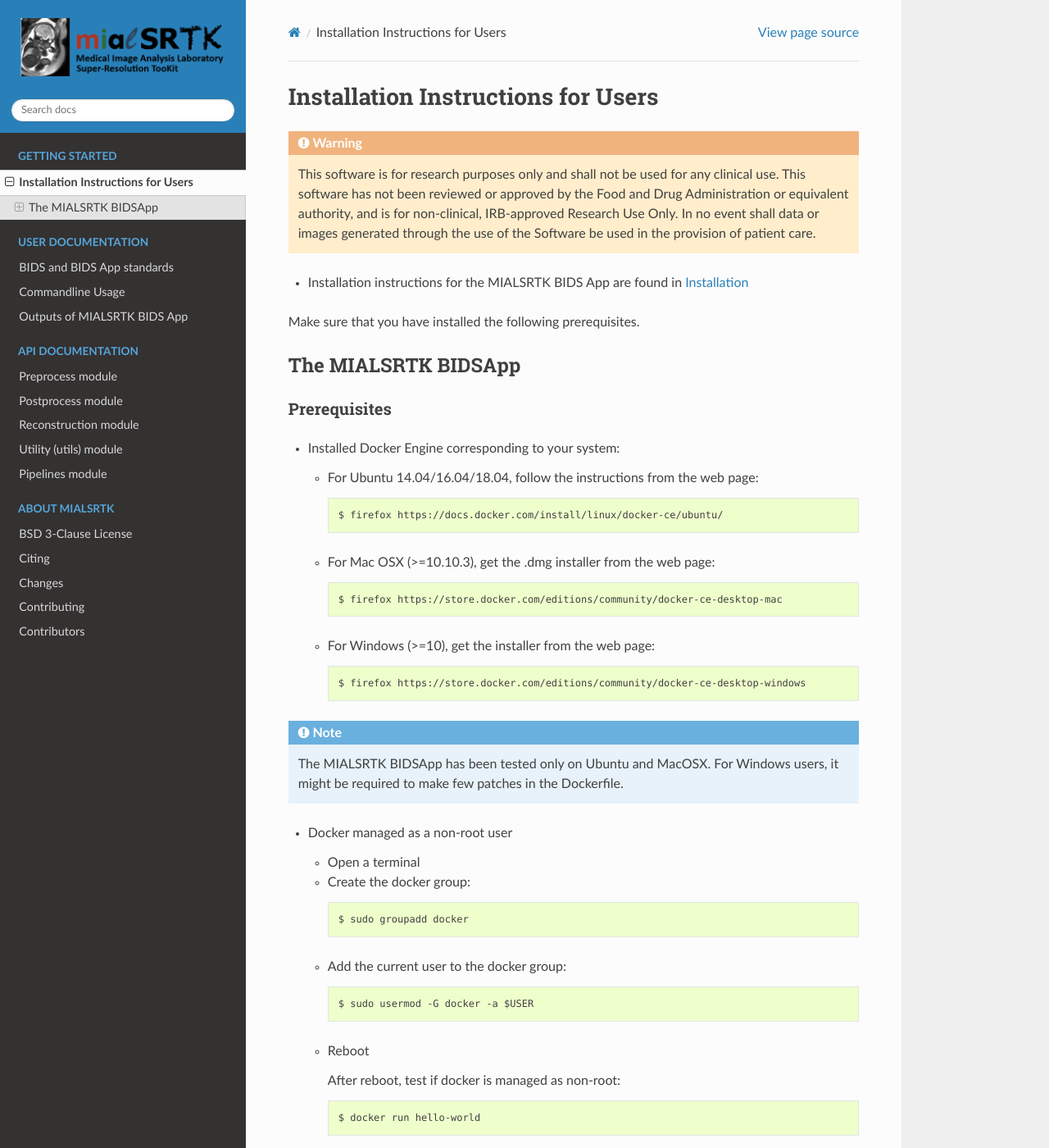
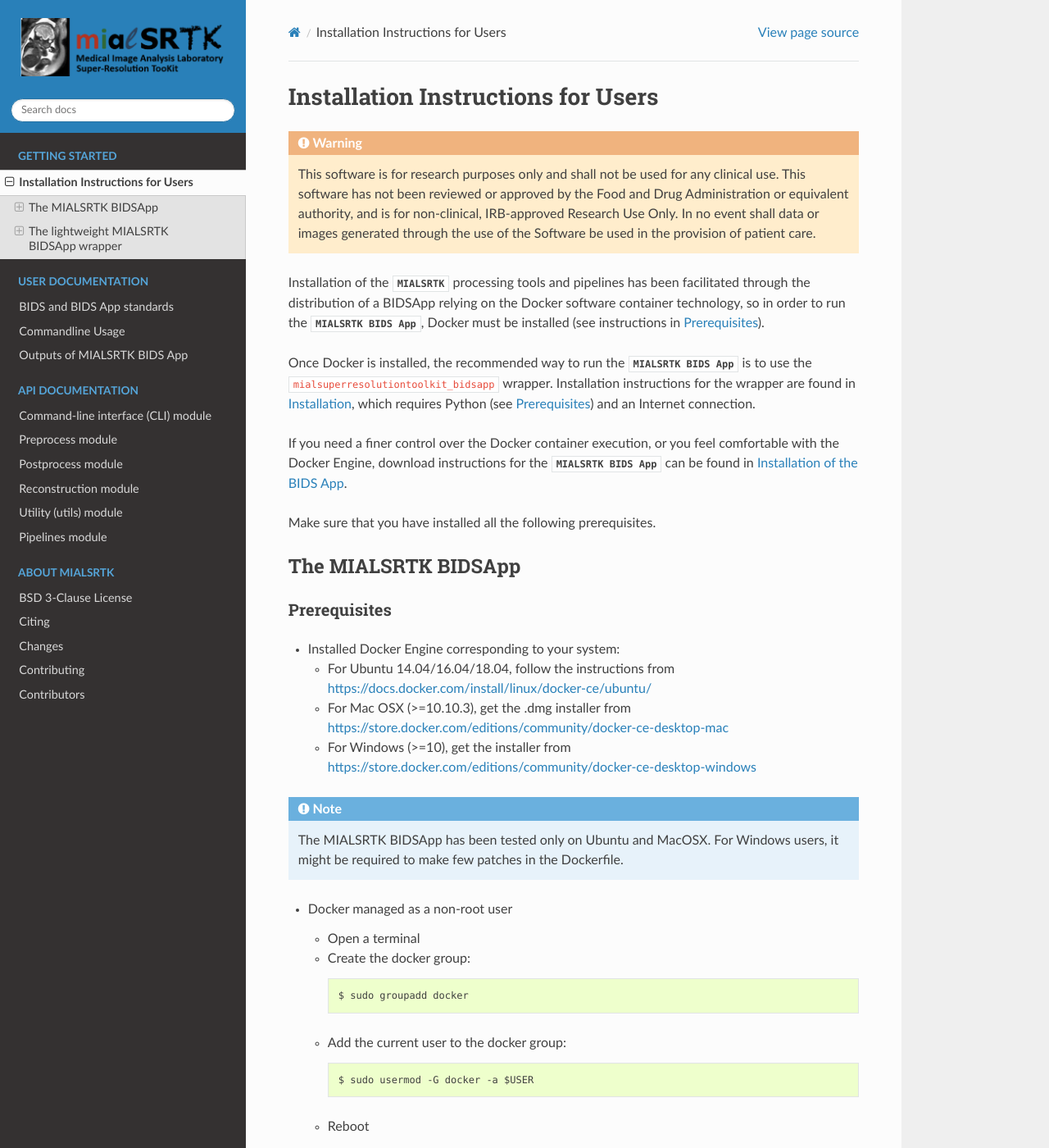
Before and after one commit to Medical-Image-Analysis-Laboratory/mialsuperresolutiontoolkit, a Sphinx documentation site: the page built from documentation/installation.rst, in a window 1280 px wide and 1400 px high. Shown: the whole window at 82% size. Built offline with Sphinx 7.4.7 and the Read the Docs theme 2.0.0, drawn with Linux system fonts in a browser that asks for light colours; the version number could not be read and is left out; some of the changed text lies outside the part shown.

Commit message:
DOC: updated installation / usage for wrapper and add new api_cli.rst

```diff
--- /dev/null
+++ b/documentation/api_commandlineinterface.rst
@@ -0,0 +1,8 @@
+.. _apidoc_cli:
+
+************************************
+Command-line interface (CLI) module
+************************************
+
+.. automodule:: pymialsrtk.cli.mialsuperresolutiontoolkit_bidsapp
+   :members:
--- a/documentation/index.rst
+++ b/documentation/index.rst
@@ -107,6 +107,7 @@
    :maxdepth: 5
    :caption: API Documentation
 
+   api_commandlineinterface
    api_preprocess
    api_postprocess
    api_reconstruction
--- a/documentation/installation.rst
+++ b/documentation/installation.rst
@@ -11,35 +11,32 @@
              or images generated through the use of the Software be used in the
              provision of patient care.
 
+Installation of the `MIALSRTK` processing tools and pipelines has been facilitated through the distribution of a BIDSApp relying on
+the Docker software container technology, so in order to run the `MIALSRTK BIDS App`, Docker must be installed (see instructions in :ref:`manual-install-docker`).
 
-* Installation instructions for the MIALSRTK BIDS App are found in :ref:`manual-install-bidsapp`
+Once Docker is installed, the recommended way to run the `MIALSRTK BIDS App` is to use the ``mialsuperresolutiontoolkit_bidsapp`` wrapper.
+Installation instructions for the wrapper are found in :ref:`manual-install-wrapper`, which requires Python (see :ref:`manual-install-python`) and an Internet connection.
 
-..
-	The steps to add the NeuroDebian repository are explained here::
+If you need a finer control over the Docker container execution, or you feel comfortable with the Docker Engine, download instructions for the `MIALSRTK BIDS App` can be found in :ref:`manual-install-bidsapp`.
 
-		$ firefox http://neuro.debian.net/
+Make sure that you have installed all the following prerequisites.
 
-Make sure that you have installed the following prerequisites.
 
 The MIALSRTK BIDSApp
 ===============================
+
+.. _manual-install-docker:
 
 Prerequisites
 -------------
 
 * Installed Docker Engine corresponding to your system:
 
-  * For Ubuntu 14.04/16.04/18.04, follow the instructions from the web page::
+  * For Ubuntu 14.04/16.04/18.04, follow the instructions from https://docs.docker.com/install/linux/docker-ce/ubuntu/
 
-    $ firefox https://docs.docker.com/install/linux/docker-ce/ubuntu/
+  * For Mac OSX (>=10.10.3), get the .dmg installer from https://store.docker.com/editions/community/docker-ce-desktop-mac
 
-  * For Mac OSX (>=10.10.3), get the .dmg installer from the web page::
-
-    $ firefox https://store.docker.com/editions/community/docker-ce-desktop-mac
-
-  * For Windows (>=10), get the installer from the web page::
-
-    $ firefox https://store.docker.com/editions/community/docker-ce-desktop-windows
+  * For Windows (>=10), get the installer from https://store.docker.com/editions/community/docker-ce-desktop-windows
 
 .. note:: The MIALSRTK BIDSApp has been tested only on Ubuntu and MacOSX. For Windows users, it might be required to make few patches in the Dockerfile.
 
@@ -65,10 +62,8 @@
 
 .. _manual-install-bidsapp:
 
-Installation
----------------------------------------
-
-Installation of the MIALSRTK pipeline has been facilitated through the distribution of a BIDSApp relying on the Docker software container technology.
+Installation of the BIDS App
+-----------------------------
 
 * Open a terminal
 
@@ -82,10 +77,37 @@
 
   $ docker images
 
-You should see the docker image "mialsuperresolutiontoolkit-bidsapp" with tag "|release|" is now available.
+ You should see the docker image "mialsuperresolutiontoolkit-bidsapp" with tag "|release|" is now available.
 
 * You are ready to use the MIALSRTK BIDS App from the terminal. See its `commandline usage <usage.html>`_.
 
+
+The lightweight MIALSRTK BIDSApp wrapper
+========================================
+
+.. _manual-install-python:
+
+Prerequisites
+---------------
+
+The wrapper requires a Python3 environment. We recommend you tu use miniconda3 for which the installer corresponding to your 32/64bits MacOSX/Linux/Win system can be downloaded from https://conda.io/miniconda.html.
+
+.. _manual-install-wrapper:
+
+Installation
+-------------
+
+Once Python3 is installed, the ``mialsuperresolutiontoolkit_bidsapp`` could be installed via `pip` as follows:
+
+* Open a terminal
+
+* Installation with `pip`:
+
+  .. code-block:: console
+
+     $ pip install -e git+https://github.com/Medical-Image-Analysis-Laboratory/mialsuperresolutiontoolkit#egg=pymialsrtk
+
+* You are ready to use the ``mialsuperresolutiontoolkit_bidsapp`` wrapper. See its `commandline usage <usage.html>`_.
 
 Help/Questions
 --------------
```
Also changed, not shown: documentation/usage.rst (+7 -5 lines).
